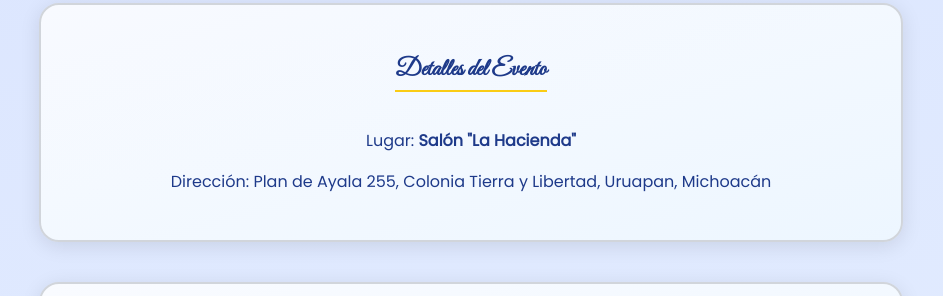
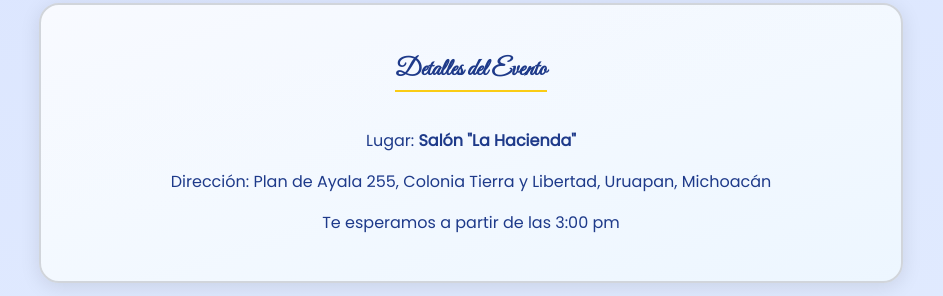
Before and after one commit to mar777777/MIS_XV_VANESSA, a plain HTML site: page index.html in a window 1280 px wide. Shown: the part 2813-3109 px from the top of the page, without its empty margins (169-1112 px from the left). Drawn offline with nearby package versions, Linux system fonts and the light colour scheme.

Commit message:
Update index.html

```diff
--- a/index.html
+++ b/index.html
@@ -314,6 +314,7 @@
     <h2>Detalles del Evento</h2>
     <p>Lugar: <strong>Salón "La Hacienda"</strong></p>
     <p>Dirección: Plan de Ayala 255, Colonia Tierra y Libertad, Uruapan, Michoacán</p>
+       <p>Te esperamos a partir de las 3:00 pm</p>
   </section>
 
 
```
